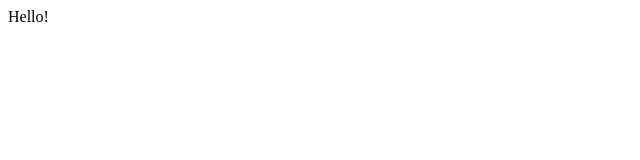
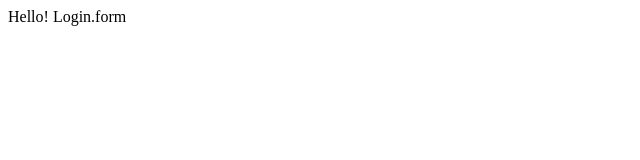
Before and after one commit to scpowar/temp-app, a plain HTML site: page index.html in a window 1280 px wide. Shown: the whole page, without its empty margins (0-640 px from the left). Drawn offline with Linux system fonts and the light colour scheme.

Commit message:
login form

```diff
--- a/index.html
+++ b/index.html
@@ -7,5 +7,6 @@
 </head>
 <body>
     Hello!
+    Login.form
 </body>
 </html>
```
Also changed, not shown: login.html (added).
